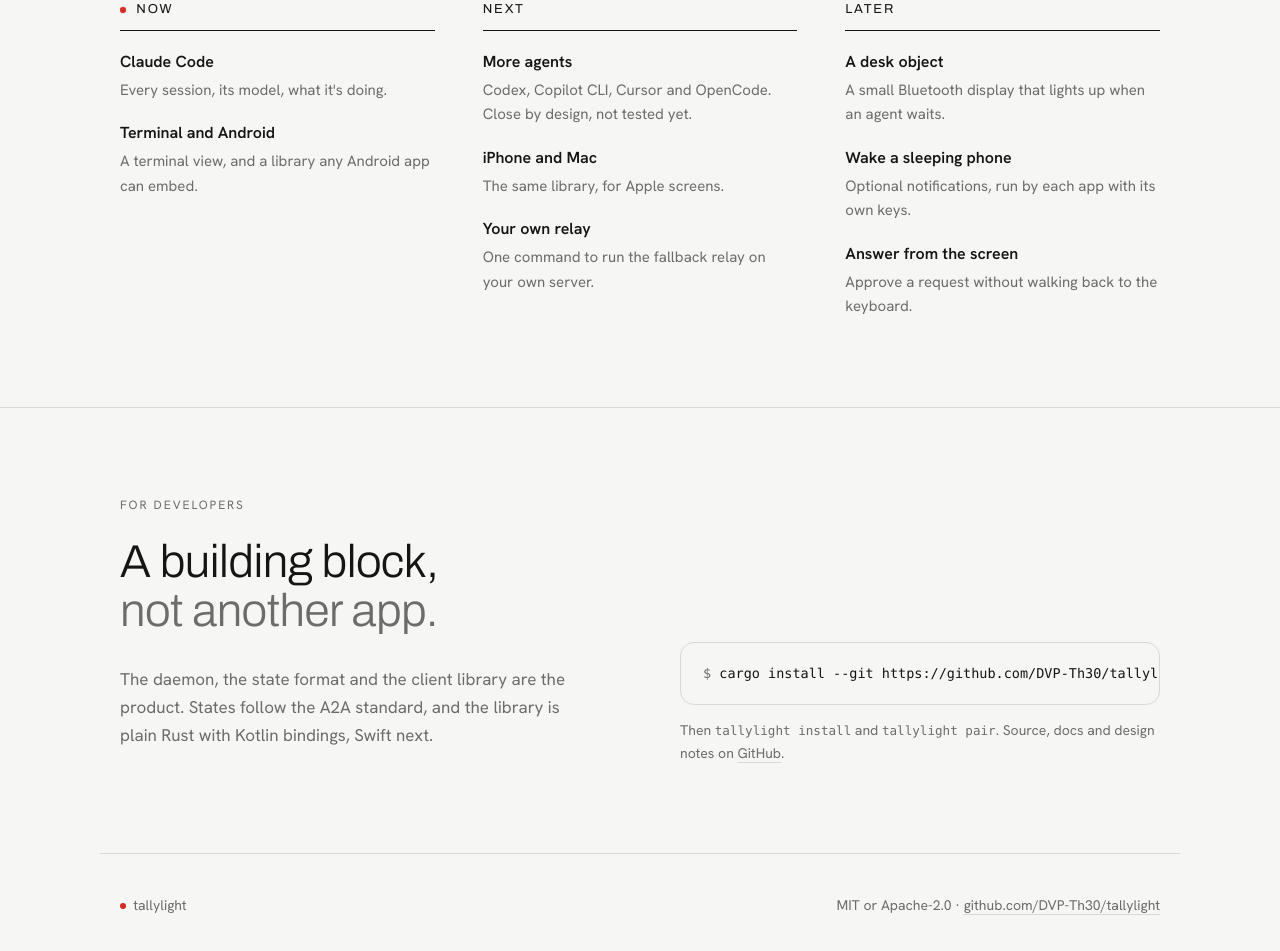
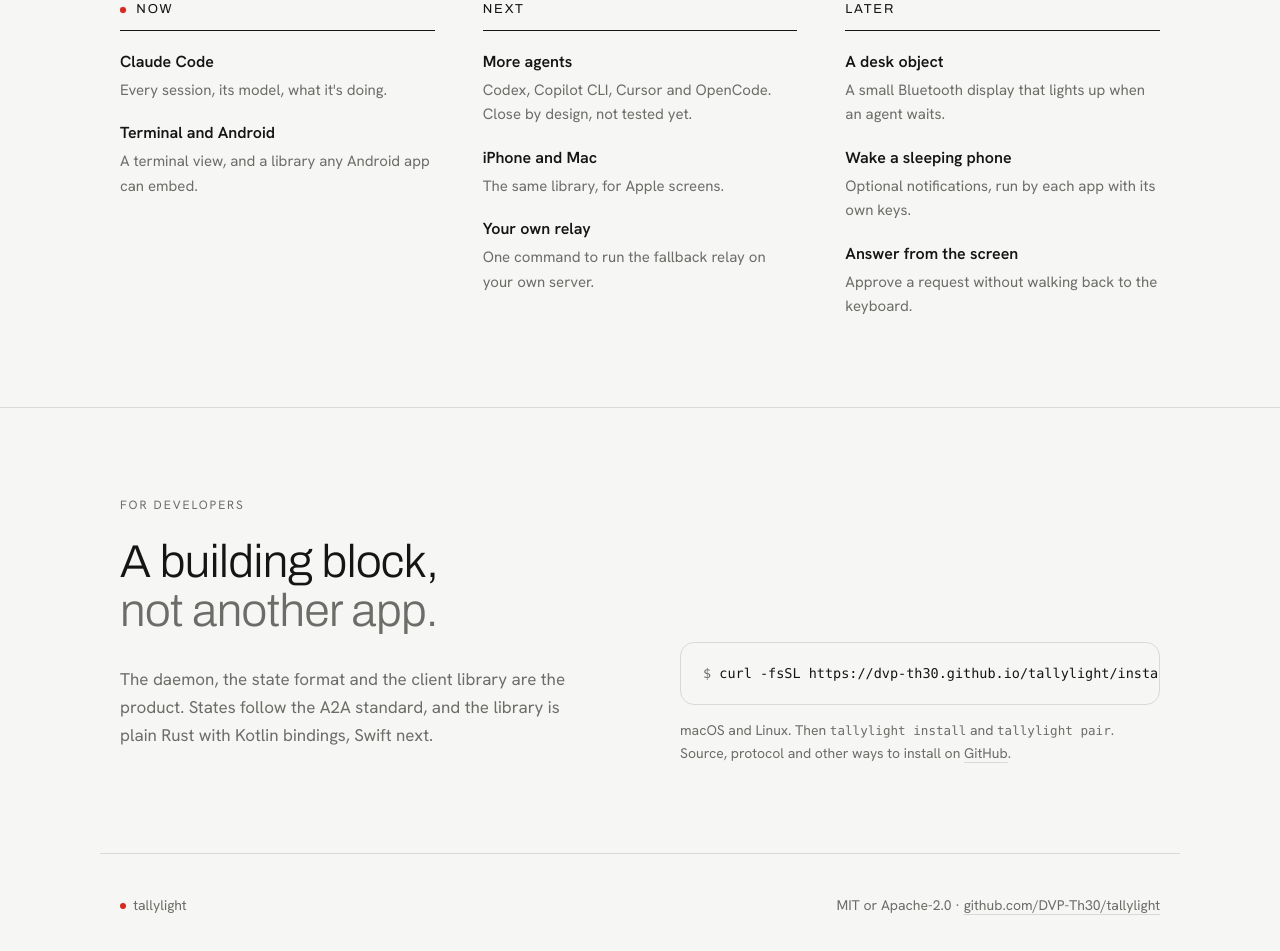
Before and after one commit to DVP-Th30/tallylight, a plain HTML site: page site/index.html in a window 1280 px wide. Shown: the part 3721-4672 px from the top of the page. Drawn offline with Linux system fonts and the light colour scheme.

Commit message:
docs(site): install with the script
Co-Authored-By: Claude Fable 5.2 <noreply@anthropic.com>
Claude-Session: https://claude.ai/code/session_012R9bVDkTJ4oggn59uwWoyU

```diff
--- a/site/index.html
+++ b/site/index.html
@@ -312,8 +312,8 @@ footer .wrap { border-top: 1px solid var(--rule); padding-block: 40px 64px; disp
       <div class="prose"><p class="muted">The daemon, the state format and the client library are the product. States follow the A2A standard, and the library is plain Rust with Kotlin bindings, Swift next.</p></div>
     </div>
     <div>
-      <div class="cmdline"><code>cargo install --git https://github.com/DVP-Th30/tallylight tallylight</code></div>
-      <p>Then <code>tallylight install</code> and <code>tallylight pair</code>. Source, docs and design notes on <a href="https://github.com/DVP-Th30/tallylight">GitHub</a>.</p>
+      <div class="cmdline"><code>curl -fsSL https://dvp-th30.github.io/tallylight/install.sh | sh</code></div>
+      <p>macOS and Linux. Then <code>tallylight install</code> and <code>tallylight pair</code>. Source, protocol and other ways to install on <a href="https://github.com/DVP-Th30/tallylight">GitHub</a>.</p>
     </div>
   </div>
 </section>
```
